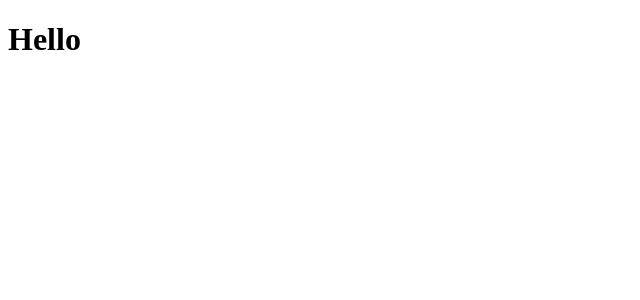
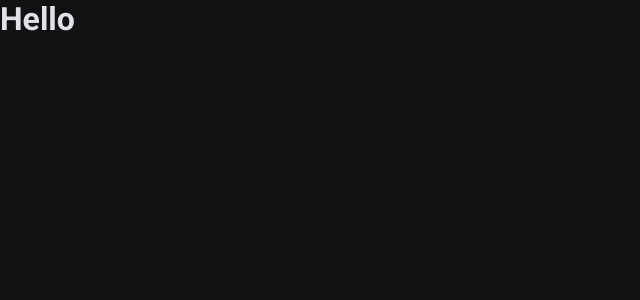
Before and after one commit to helitonoliveiraa/nlw-heat-frontend-web, a React (Vite) app: page / in a window 1280 px wide. Shown: the top 300 px of the page, without its empty margins (0-640 px from the left). Built offline with nearby package versions, Linux system fonts and the light colour scheme.

Commit message:
style: setup global style

```diff
--- /dev/null
+++ b/src/styles/global.scss
@@ -0,0 +1,57 @@
+* {
+  margin: 0;
+  padding: 0;
+  box-sizing: border-box;
+}
+
+:root {
+  --white: #FFFFFF;
+
+  --gray-100:  #E1E1E6;
+  --gray-150: #C4C4CC;
+  --gray-400: #8D8D99;
+  --gray-900: #29292E;
+
+  --blak-700: #202024;
+  --blak-800: #121214;
+  --blak-900: #09090A;
+
+  --yellow-400: #FFCD1E;
+  --orange-500: #FF7A29;
+  --pink-500: #FF008E;
+  --green-500: #1B873F;
+}
+
+html {
+  font-size: 62.5%; /* 1rem to equal 10px */
+
+  @media (max-width: 1080px) {
+    & {
+      font-size: 56.25%; /* 0.9rem to equal 9px */
+    }
+  }
+
+  @media (max-width: 720px) {
+    & {
+      font-size: 50%; /* 0.8rem to equal 8px */
+    }
+  }
+}
+
+body {
+  background: var(--blak-800);
+  color: var(--gray-100);
+}
+
+body, input, textarea, select, button {
+  font: 400 1.6rem "Roboto", sans-serif;
+}
+
+button {
+  cursor: pointer;
+}
+
+a {
+  color: inherit;
+  text-decoration: none;
+}
```
Also changed, not shown: src/main.tsx (+7 -5 lines).
